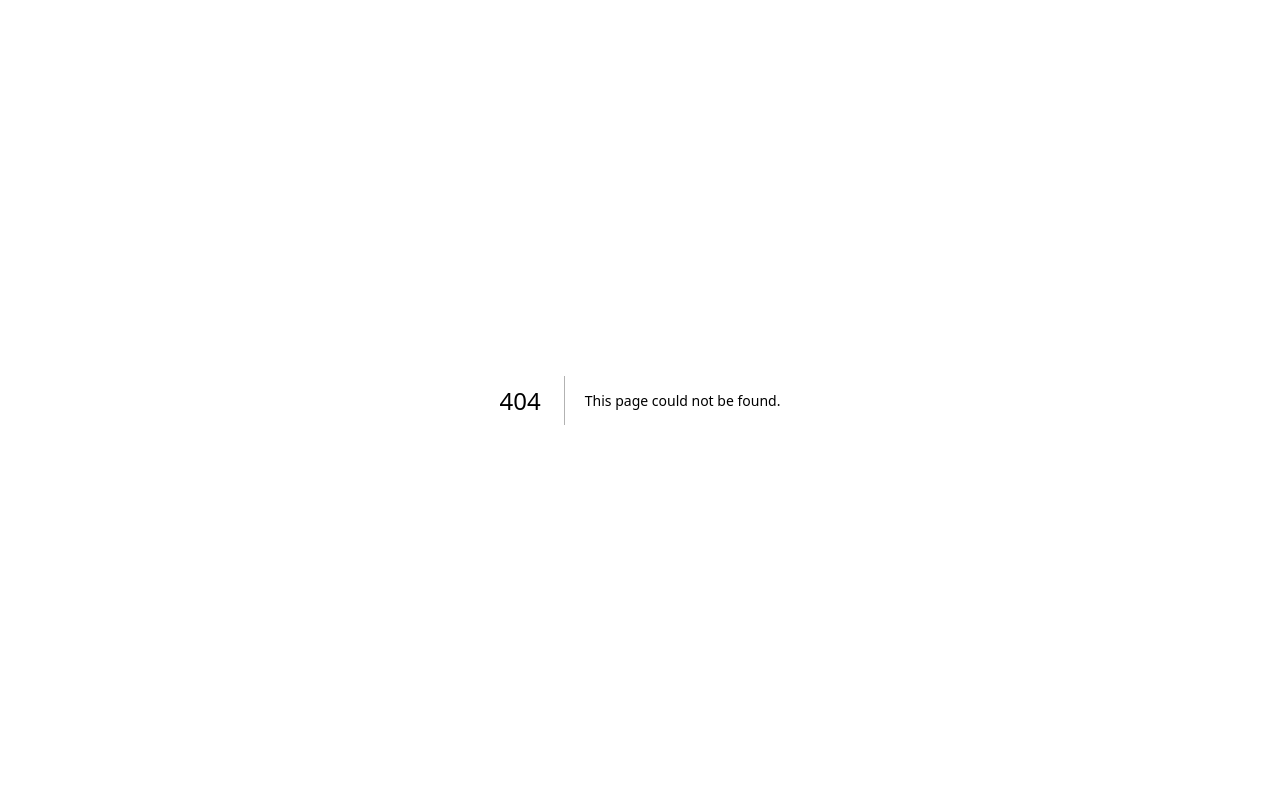
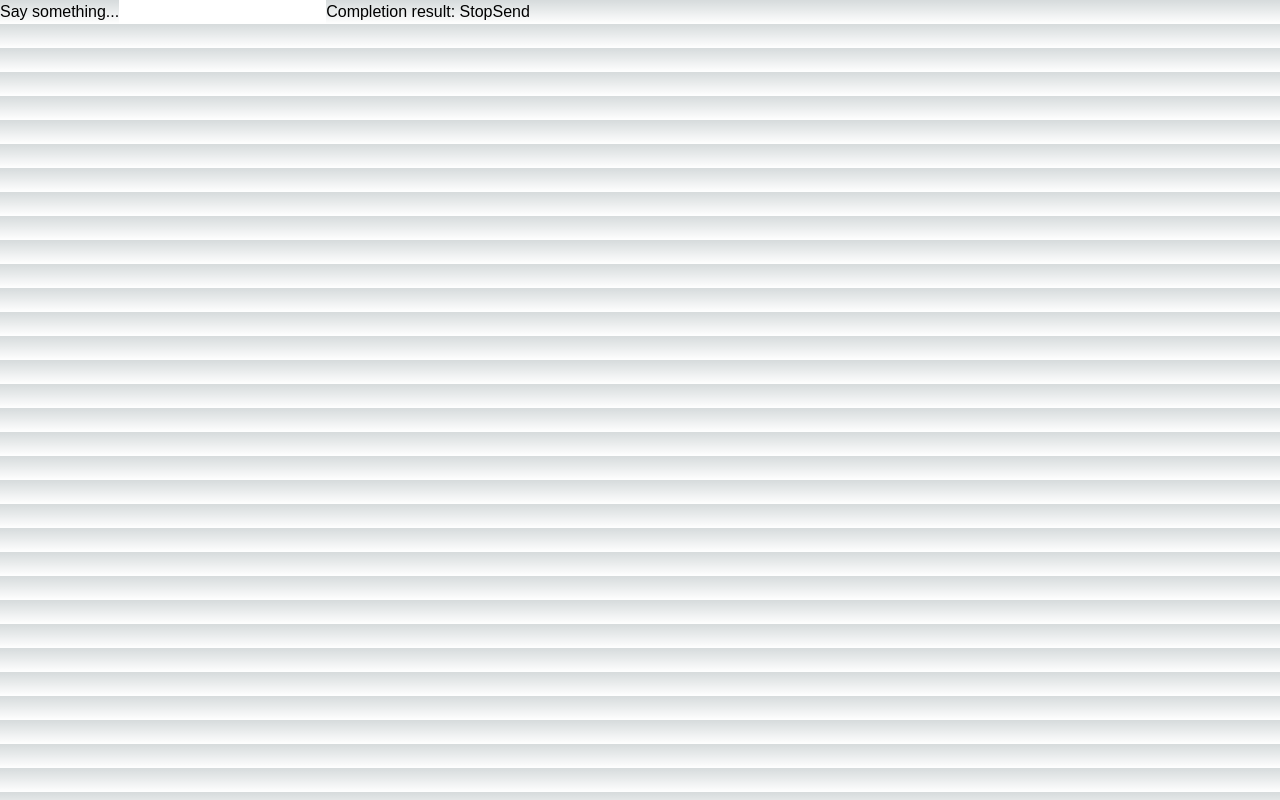
Before and after one commit to arjundabir/journai, a Next.js app: page /game in a window 1280 px wide. Before the commit this address had no page. Built offline with nearby package versions, Linux system fonts and the light colour scheme; a web font is replaced by a local one.

Commit message:
completions added

```diff
--- /dev/null
+++ b/app/api/completion/route.ts
@@ -0,0 +1,25 @@
+import { GoogleGenerativeAI } from '@google/generative-ai';
+import { GoogleGenerativeAIStream, StreamingTextResponse } from 'ai';
+
+const genAI = new GoogleGenerativeAI(process.env.GEMINI_API_KEY || '');
+
+// IMPORTANT! Set the runtime to edge
+export const runtime = 'edge';
+
+export async function POST(req: Request) {
+  // Extract the `prompt` from the body of the request
+  const { prompt } = await req.json();
+
+  // Ask Google Generative AI for a streaming completion given the prompt
+  const response = await genAI
+    .getGenerativeModel({ model: 'gemini-1.5-pro-latest' })
+    .generateContentStream({
+      contents: [{ role: 'user', parts: [{ text: prompt }] }],
+    });
+
+  // Convert the response into a friendly text-stream
+  const stream = GoogleGenerativeAIStream(response);
+
+  // Respond with the stream
+  return new StreamingTextResponse(stream);
+}
--- /dev/null
+++ b/app/game/chat/route.ts
@@ -0,0 +1,33 @@
+import { GoogleGenerativeAI } from '@google/generative-ai';
+import { GoogleGenerativeAIStream, Message, StreamingTextResponse } from 'ai';
+
+const genAI = new GoogleGenerativeAI(process.env.GEMINI_API_KEY || '');
+
+// IMPORTANT! Set the runtime to edge
+export const runtime = 'edge';
+
+// convert messages from the Vercel AI SDK Format to the format
+// that is expected by the Google GenAI SDK
+const buildGoogleGenAIPrompt = (messages: Message[]) => ({
+  contents: messages
+    .filter(message => message.role === 'user' || message.role === 'assistant')
+    .map(message => ({
+      role: message.role === 'user' ? 'user' : 'model',
+      parts: [{ text: message.content }],
+    })),
+});
+
+export async function POST(req: Request) {
+  // Extract the `prompt` from the body of the request
+  const { messages } = await req.json();
+
+  const geminiStream = await genAI
+    .getGenerativeModel({ model: 'gemini-1.5-pro-latest' })
+    .generateContentStream(buildGoogleGenAIPrompt(messages));
+
+  // Convert the response into a friendly text-stream
+  const stream = GoogleGenerativeAIStream(geminiStream);
+
+  // Respond with the stream
+  return new StreamingTextResponse(stream);
+}
--- /dev/null
+++ b/app/game/page.tsx
@@ -0,0 +1,36 @@
+"use client";
+
+import { useCompletion } from "ai/react";
+
+export default function Completion() {
+  const {
+    completion,
+    input,
+    stop,
+    isLoading,
+    handleInputChange,
+    handleSubmit,
+  } = useCompletion();
+
+  return (
+    <div className="mx-auto w-full max-w-md py-24 flex flex-col stretch">
+      <form onSubmit={handleSubmit}>
+        <label>
+          Say something...
+          <input
+            className="fixed w-full max-w-md bottom-0 border border-gray-300 rounded mb-8 shadow-xl p-2"
+            value={input}
+            onChange={handleInputChange}
+          />
+        </label>
+        <output>Completion result: {completion}</output>
+        <button type="button" onClick={stop}>
+          Stop
+        </button>
+        <button disabled={isLoading} type="submit">
+          Send
+        </button>
+      </form>
+    </div>
+  );
+}
--- a/app/page.tsx
+++ b/app/page.tsx
@@ -7,7 +7,7 @@ interface Data {
 
 export default async function Home() {
   const response = await fetch(
-    `https://generativelanguage.googleapis.com/v1beta/models/gemini-pro:generateContent?key=${process.env.GEMINI_API_KEY}`,
+    `https://generativelanguage.googleapis.com/v1beta/models/gemini-1.5-pro-latest:generateContent?key=${process.env.GEMINI_API_KEY}`,
     {
       method: "POST",
       headers: {
--- a/package.json
+++ b/package.json
@@ -10,6 +10,7 @@
   },
   "dependencies": {
     "@google/generative-ai": "^0.7.1",
+    "ai": "^3.0.24",
     "next": "14.2.2",
     "react": "^18",
     "react-dom": "^18"
```
Also changed, not shown: 1 other file (tests, documents, lock files or other folders).
